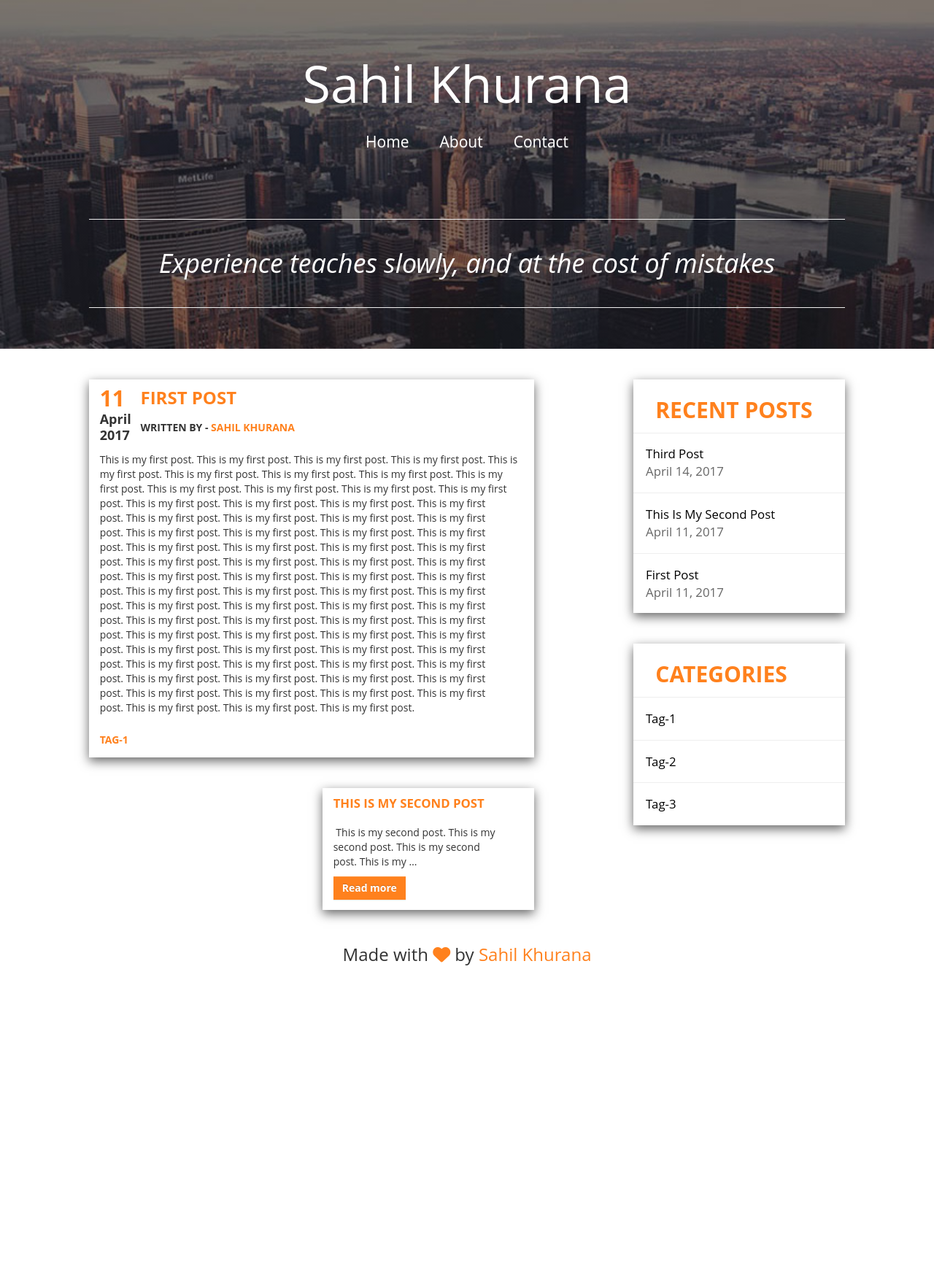
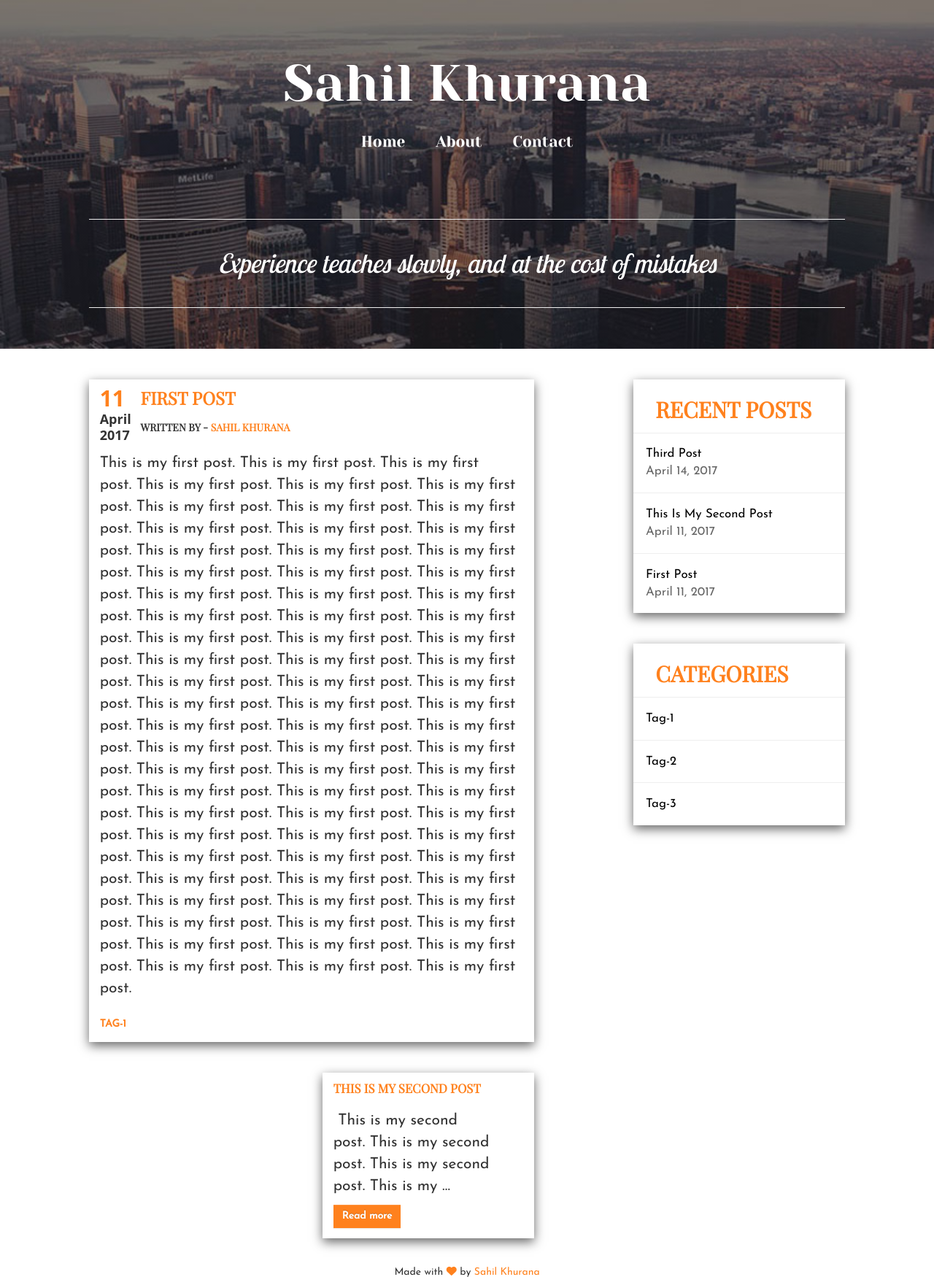
Before and after one commit to sahilkhurana19/MyBlog, a Django app: page /posts/1/ in a window 1280 px wide. Shown: the part 57-1818 px from the top of the page at 73% size. Before the commit the page ends 1380 px from the top, so only its background shows below. Run offline with Django 3.2, Linux system fonts and the light colour scheme; data comes from the database, SQL or seed files in the repository; some libraries are stand-ins or nearby versions.

Commit message:
Added fonts

```diff
--- a/blog/static/blog/css/main.css
+++ b/blog/static/blog/css/main.css
@@ -36,10 +36,12 @@ body {
     text-align: center;
     padding: 0px; }
     #skylinePhoto #contentBox #nameRow {
+      font-family: "Yeseva One", cursive;
       padding-top: 4em; }
       #skylinePhoto #contentBox #nameRow h1 {
         font-size: 5em; }
     #skylinePhoto #contentBox #navRow {
+      font-family: "Yeseva One", cursive;
       display: inline-block;
       font-size: 1.5em; }
       #skylinePhoto #contentBox #navRow ul {
@@ -72,6 +74,7 @@ body {
     #skylinePhoto #contentBox #lineBelow {
       margin-bottom: 4em; }
     #skylinePhoto #contentBox #mainQuote {
+      font-family: "Lobster Two", cursive;
       font-style: italic;
       margin: 20px 0; }
 
@@ -79,6 +82,7 @@ body {
   margin-top: 3em;
   box-shadow: 0px 5px 1em #666; }
   .shCard .shTA {
+    font-family: "Playfair Display SC", serif;
     margin-left: 0em; }
     .shCard .shTA .shTitle {
       color: #ff811d; }
@@ -102,16 +106,22 @@ body {
       text-align: center; }
     .shCard .dateCol .dayDate {
       color: #ff811d; }
-  .shCard .shText strong {
-    color: #ff811d; }
+  .shCard .shText {
+    font-family: "Josefin Sans", sans-serif;
+    font-weight: 300;
+    font-size: 1.5em; }
+    .shCard .shText strong {
+      color: #ff811d; }
   .shCard .btn-warning {
     color: white;
     background-color: #ff811d;
     background-image: none;
     font-weight: bold;
+    font-family: "Josefin Sans", sans-serif;
     border: none;
     border-radius: 0px; }
   .shCard .shTags {
+    font-family: "Josefin Sans", sans-serif;
     font-size: 1em;
     font-weight: bold;
     padding-top: 1em;
@@ -126,10 +136,13 @@ body {
         color: #ff811d;
         text-decoration: underline; }
   .shCard .rightCard {
+    font-family: "Playfair Display SC", serif;
     color: #ff811d;
     padding: 5px 1em;
     font-weight: bold; }
   .shCard .recentPosts, .shCard .categories {
+    font-family: "Josefin Sans", sans-serif;
+    font-weight: 300;
     font-size: 1.2em;
     border-top: 1px solid #eee;
     padding: 1em; }
@@ -143,12 +156,14 @@ body {
         transition: 0.3s;
         text-decoration: underline; }
   .shCard #contactContact h1 {
+    font-family: "Playfair Display SC", serif;
     color: #ff811d;
     font-weight: bolder;
     font-size: 3em; }
   .shCard #contactEmail, .shCard #contactPhone {
     color: #ff811d; }
     .shCard #contactEmail h3, .shCard #contactPhone h3 {
+      font-family: "Josefin Sans", sans-serif;
       font-weight: bolder; }
       .shCard #contactEmail h3 a, .shCard #contactEmail h3 span, .shCard #contactPhone h3 a, .shCard #contactPhone h3 span {
         font-weight: normal;
@@ -177,21 +192,24 @@ body {
   padding-right: 0em; }
 
 .footer {
+  font-family: "Josefin Sans", sans-serif;
   margin-top: 2em; }
-  .footer h3 {
+  .footer h5 {
     text-align: center; }
-    .footer h3 i {
+    .footer h5 i {
       color: #ff811d; }
-    .footer h3 a {
+    .footer h5 a {
       color: #ff811d; }
 
 @media only screen and (max-width: 335px) {
   #skylinePhoto #nameRow {
-    font-size: 0.7em !important; }
+    font-size: 0.8em !important; }
+  #skylinePhoto #navRow {
+    font-size: 1.4em !important; }
 
   .navbar-default ul li i {
-    font-size: 1.5em !important; } }
-@media only screen and (max-width: 768px) {
+    font-size: 1.4em !important; } }
+@media only screen and (max-width: 767px) {
   #skylinePhoto #nameRow {
     font-size: 0.8em; }
   #skylinePhoto #navRow li {
@@ -211,7 +229,7 @@ body {
 
   .navbar-default .navbar-right {
     text-align: center;
-    padding: 0.7em 0em; }
+    padding: 0.5em 0em; }
     .navbar-default .navbar-right li {
       display: inline; }
       .navbar-default .navbar-right li a {
@@ -233,7 +251,13 @@ body {
   .shCard .dateCol h2 {
     font-size: 1.8em; }
   .shCard .dateCol h4 {
-    font-size: 1.2em; } }
+    font-size: 1.2em; }
+
+  .shortPrev {
+    padding-left: 0em; }
+
+  .shortNext {
+    padding-right: 0em; } }
 @media only screen and (max-width: 1200px) and (min-width: 990px) {
   .shCard .shTA {
     padding-left: 30px; }
--- a/blog/static/blog/sass/main.scss
+++ b/blog/static/blog/sass/main.scss
@@ -1,5 +1,9 @@
 $blog-orange: #ff811d;
 $blogShadow: #666;
+$font-text: 'Josefin Sans', sans-serif;
+$font-heading: 'Playfair Display SC', serif;
+$font-quote: 'Lobster Two', cursive;
+$font-name:	'Yeseva One', cursive;
 
 body {
 	background: white;
@@ -49,6 +53,7 @@ body {
 		text-align: center;
 		padding: 0px;
 		#nameRow {
+			font-family: $font-name;
 			padding-top: 4em;
 			h1 {
 				font-size: 5em;
@@ -56,6 +61,7 @@ body {
 
 		}
 		#navRow {
+			font-family: $font-name;
 			display: inline-block;
 			font-size: 1.5em;
 			ul {
@@ -101,6 +107,7 @@ body {
 			margin-bottom: 4em;
 		}
 		#mainQuote {
+			font-family: $font-quote;
 			font-style: italic;
 			margin: 20px 0;
 		}
@@ -112,6 +119,7 @@ body {
 	margin-top: 3em;
 	box-shadow: 0px 5px 1em $blogShadow;
 	.shTA {
+		font-family: $font-heading;
 		margin-left: 0em;
 		.shTitle {
 			color: $blog-orange;
@@ -146,6 +154,9 @@ body {
 		}
 	}
 	.shText {
+		font-family: $font-text;
+		font-weight: 300;
+		font-size: 1.5em;
 		strong {
 			color: $blog-orange;
 		}
@@ -155,10 +166,12 @@ body {
 		background-color: $blog-orange;
 		background-image: none;
 		font-weight: bold;
+		font-family: $font-text;
 		border: none;
 		border-radius: 0px;
 	}
 	.shTags {
+		font-family: $font-text;
 		font-size: 1em;
 		font-weight: bold;
 		padding-top: 1em;
@@ -177,11 +190,14 @@ body {
 		}
 	}
 	.rightCard {
+		font-family: $font-heading;
 		color: $blog-orange;
 		padding: 5px 1em;
 		font-weight: bold;
 	}
 	.recentPosts, .categories {
+		font-family: $font-text;
+		font-weight: 300;
 		font-size: 1.2em;
 		a {
 			color: black;
@@ -200,6 +216,7 @@ body {
 	}
 	#contactContact {
 		h1 {
+			font-family: $font-heading;
 			color: $blog-orange;
 			font-weight: bolder;
 			font-size: 3em;
@@ -209,6 +226,7 @@ body {
 
 		color: $blog-orange;
 		h3 {
+			font-family: $font-text;
 			font-weight: bolder;
 			a,span {
 				font-weight: normal;
@@ -249,8 +267,9 @@ body {
 	padding-right: 0em;
 }
 .footer {
+	font-family: $font-text;
 	margin-top: 2em;
-	h3{
+	h5{
 		text-align: center;
 		i {
 			color: $blog-orange;
@@ -264,21 +283,24 @@ body {
 @media only screen and (max-width:  335px) {
 	#skylinePhoto {
 		#nameRow {
-			font-size: 0.7em !important;
+			font-size: 0.8em !important;
+		}
+		#navRow {
+			font-size: 1.4em !important;
 		}
 	}
 	.navbar-default {
 		ul {
 			li {
 				i {
-					font-size: 1.5em !important;
+					font-size: 1.4em !important;
 				}
 			}
 		}
 	}
 }
 
-@media only screen and (max-width: 768px) {
+@media only screen and (max-width: 767px) {
 	#skylinePhoto {
 		#nameRow {
 			font-size: 0.8em;
@@ -309,7 +331,7 @@ body {
 	.navbar-default {
 		.navbar-right {
 			text-align: center;
-			padding: 0.7em 0em;
+			padding: 0.5em 0em;
 			li {
 				display: inline;
 				a {
@@ -355,6 +377,12 @@ body {
 			}
 		}
 	}
+	.shortPrev {
+	padding-left: 0em;
+	}
+	.shortNext {
+		padding-right: 0em;
+	}
 }
 
 @media only screen and (max-width: 1200px) and (min-width: 990px) {
--- a/blog/templates/blog/base.html
+++ b/blog/templates/blog/base.html
@@ -20,7 +20,9 @@
 	<!-- Fonts -->
 	<script src="https://use.fontawesome.com/d2fdde20f2.js"></script>
 	<link href="https://fonts.googleapis.com/css?family=Josefin+Sans" rel="stylesheet">
-
+	<link href="https://fonts.googleapis.com/css?family=Playfair+Display+SC" rel="stylesheet">
+	<link href="https://fonts.googleapis.com/css?family=Lobster+Two" rel="stylesheet">
+	<link href="https://fonts.googleapis.com/css?family=Yeseva+One" rel="stylesheet">
 </head>
 <body>
 	<nav class="navbar navbar-default">
@@ -72,7 +74,7 @@
 							<a href="https://sahilkhurana19.github.io" target="_blank">About</a>
 						</li>
 						<li>
-							<a href="/contact">Contact</a>
+							<a href="/contact/#contactme">Contact</a>
 						</li>
 					</ul>
 				</div>
@@ -133,7 +135,7 @@
 			</div>
 		</div>
 		<div class="row footer">
-			<h3>Made with <i class="fa fa-heart"></i> by <a href="https://sahilkhurana19.github.io" target="_blank">Sahil Khurana</a></h3>
+			<h5>Made with <i class="fa fa-heart"></i> by <a href="https://sahilkhurana19.github.io" target="_blank">Sahil Khurana</a></h5>
 		</div>
 	</div>
 </body>
--- a/blog/templates/blog/contact.html
+++ b/blog/templates/blog/contact.html
@@ -1,6 +1,6 @@
 {% extends 'blog/base.html' %}
 {% block contact %}
-<div class="row shCard">
+<div class="row shCard" id="contactme">
     <div class="row" id="contactContact">
         <div class="col-md-12">
         <h1>Contact</h1>
```
Also changed, not shown: 2 other files.
